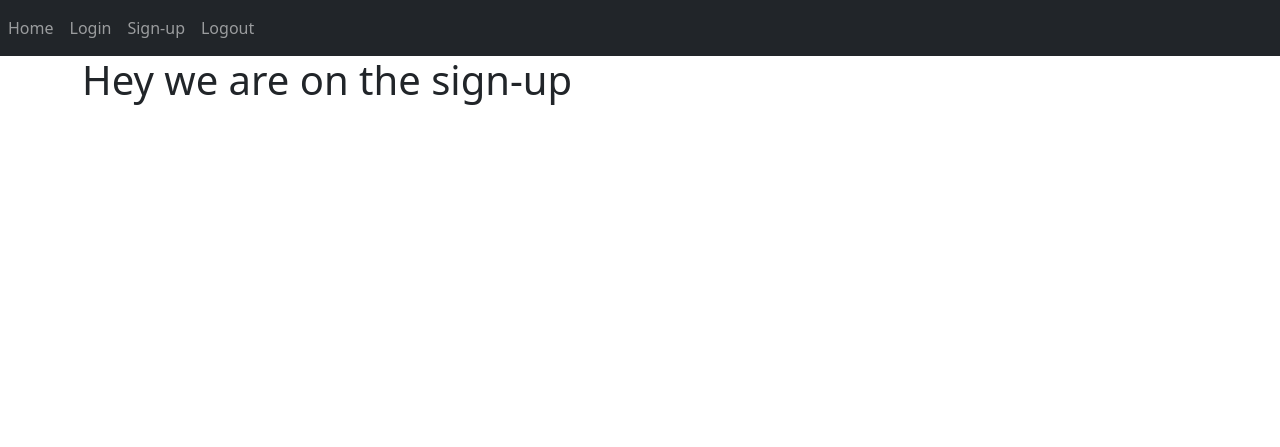
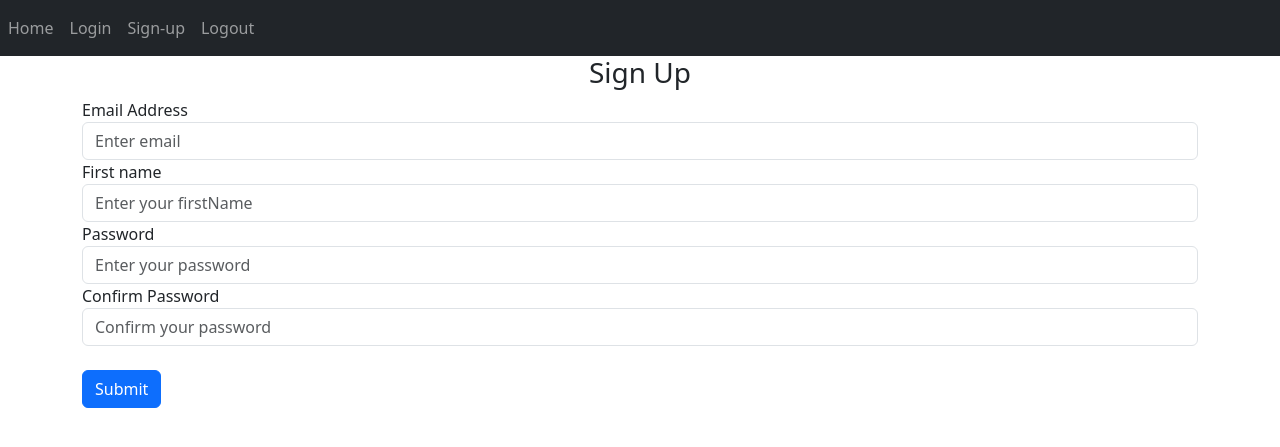
Before and after one commit to splmloic/Flask-CMS, a Flask app: page /sign-up in a window 1280 px wide. Shown: the top 447 px of the page. Run offline with Flask 3, Linux system fonts and the light colour scheme.

Commit message:
start working on the auth routes

```diff
--- a/website/auth.py
+++ b/website/auth.py
@@ -1,8 +1,8 @@
-from flask import Blueprint, render_template
+from flask import Blueprint, render_template, request, flash
 
 auth = Blueprint('auth', __name__)
 
-@auth.route("/login")
+@auth.route("/login", methods=['GET','POST'])
 def login():
     return render_template('login.html')
 
@@ -10,6 +10,27 @@ def login():
 def logout():
     return "<p>logout</p>"
 
-@auth.route("/sign-up")
+@auth.route("/sign-up", methods=['GET','POST'])
 def sign_up():
+    if request.method == 'POST':
+        data = request.form
+        print(data)
+        email = request.form.get('email')
+        firstName = request.form.get('firstName')
+        password = request.form.get('password')
+        confirm_password = request.form.get('confirm-password')
+
+        if len(email) < 4:
+            flash('Email must be greater than 4 characters.', category='error')
+        elif len(firstName) < 2:
+            flash('First name must be greater than 2 characters.', category='error')
+        elif password != confirm_password:
+            flash('Your passwords dont match', category='error')
+        elif len(password) < 6:
+            flash('Your password must be greater than 6 characters', category='error')
+        else:
+            # add user to database
+            print('account created')
+            flash('Account created!', category='success')
+
     return render_template('signup.html')
--- a/website/templates/base.html
+++ b/website/templates/base.html
@@ -21,7 +21,27 @@
             </div>
         </div>
     </nav>
-
+    {% with messages = get_flashed_messages(with_categories=true) %}
+        {%if messages%}
+            {%for category, message in messages%}
+                {%if category == 'error'%}
+                    <div class="alert alert-danger alter-dismissable fade show" role="alert">
+                        {{message}}
+                        <button type="button" class="close" data-dismiss="alert">
+                            <span aria-hidden="true">&times;</span>
+                        </button>
+                    </div>
+                {%else%}
+                    <div class="alert alert-success alter-dismissable fade show" role="success">
+                        {{message}}
+                        <button type="button" class="close" data-dismiss="success">
+                            <span aria-hidden="true">&times;</span>
+                        </button>
+                    </div>
+                {%endif%}
+            {%endfor%}
+        {%endif%}
+    {%endwith%}
     <div class="container">
         {% block content%}
         {% endblock %}
--- a/website/templates/signup.html
+++ b/website/templates/signup.html
@@ -1,4 +1,24 @@
 {%extends "base.html"%} {% block title %}Sign-up {% endblock %}
 {%block content%}
-<h1>Hey we are on the sign-up</h1>
+<form method="POST">
+    <h3 align="center">Sign Up</h3>
+    <div class="form-group">
+        <label for="email">Email Address</label>
+        <input type="email" class="form-control" id="email" name="email" placeholder="Enter email"/>
+    </div>
+    <div class="form-group">
+        <label for="firstName">First name</label>
+        <input type="text" class="form-control" id="firstName" name="firstName" placeholder="Enter your firstName"/>
+    </div>
+    <div class="form-group">
+        <label for="password">Password</label>
+        <input type="password" class="form-control" id="password" name="password" placeholder="Enter your password"/>
+    </div>
+    <div class="form-group">
+        <label for="confirm-password">Confirm Password</label>
+        <input type="password" class="form-control" id="confirm-password" name="confirm-password" placeholder="Confirm your password"/>
+    </div>
+    <br>
+    <button type="submit" class="btn btn-primary">Submit</button>
+</form>
 {% endblock %}
```
Also changed, not shown: website/templates/login.html (+13 -1 lines).
